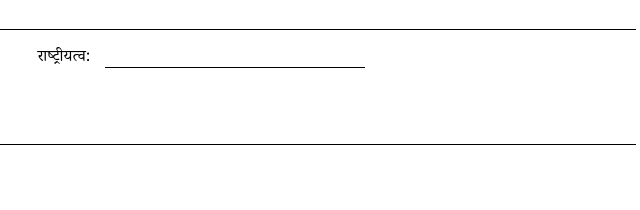
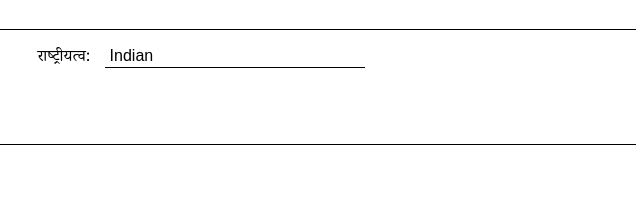
Before and after one commit to morechandrakant2-more/form-to-google-sheet, a plain HTML site: page index.html in a window 1280 px wide. Shown: the part 285-495 px from the top of the page, 594-1234 px from the left. Drawn offline with Linux system fonts and the light colour scheme.

Commit message:
Update index.html

```diff
--- a/index.html
+++ b/index.html
@@ -107,7 +107,7 @@
   </div>
   <div class="half-width">
     <label>राष्ट्रीयत्व:</label>
-    <input type="text" name="nationality" required />
+    <input type="text" name="nationality" value="Indian" required />
   </div>
   <div class="half-width">
     <label>व्यवसाय:</label>
```
